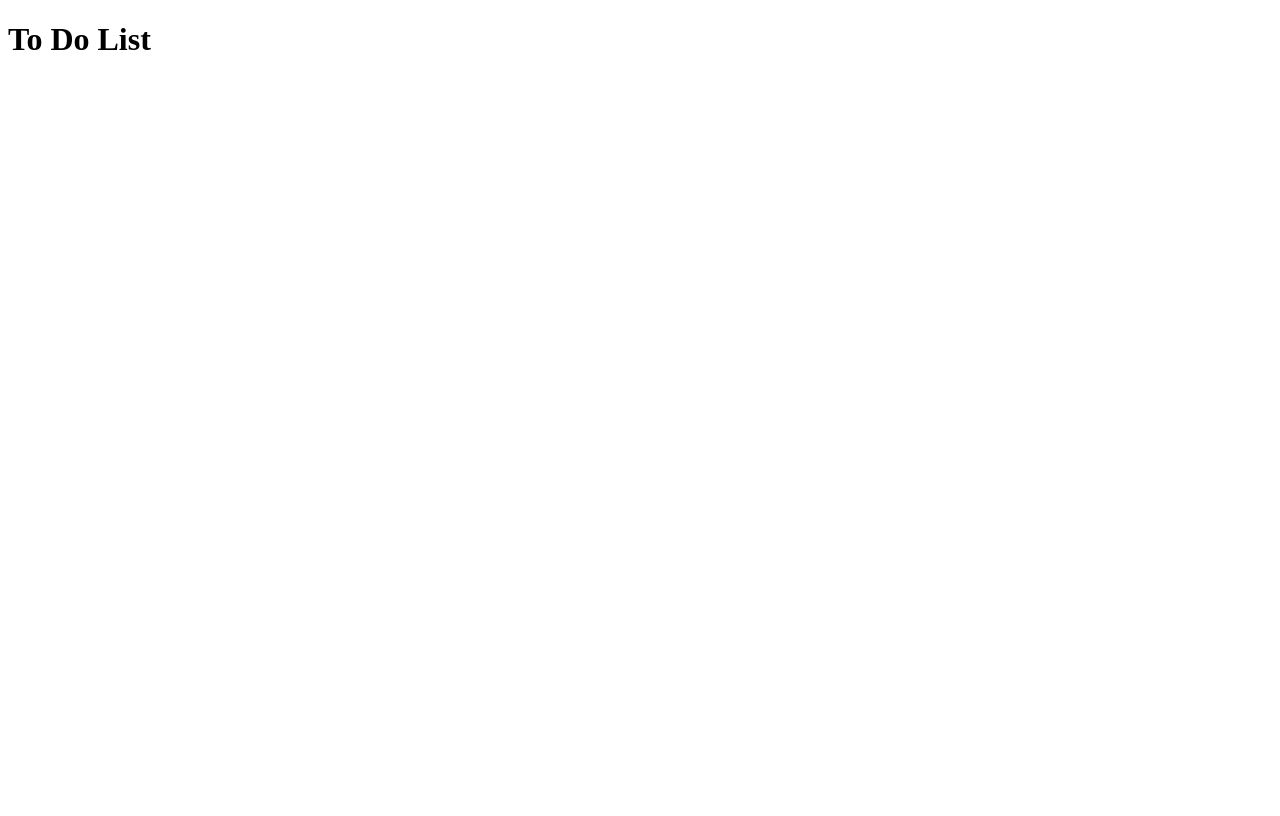
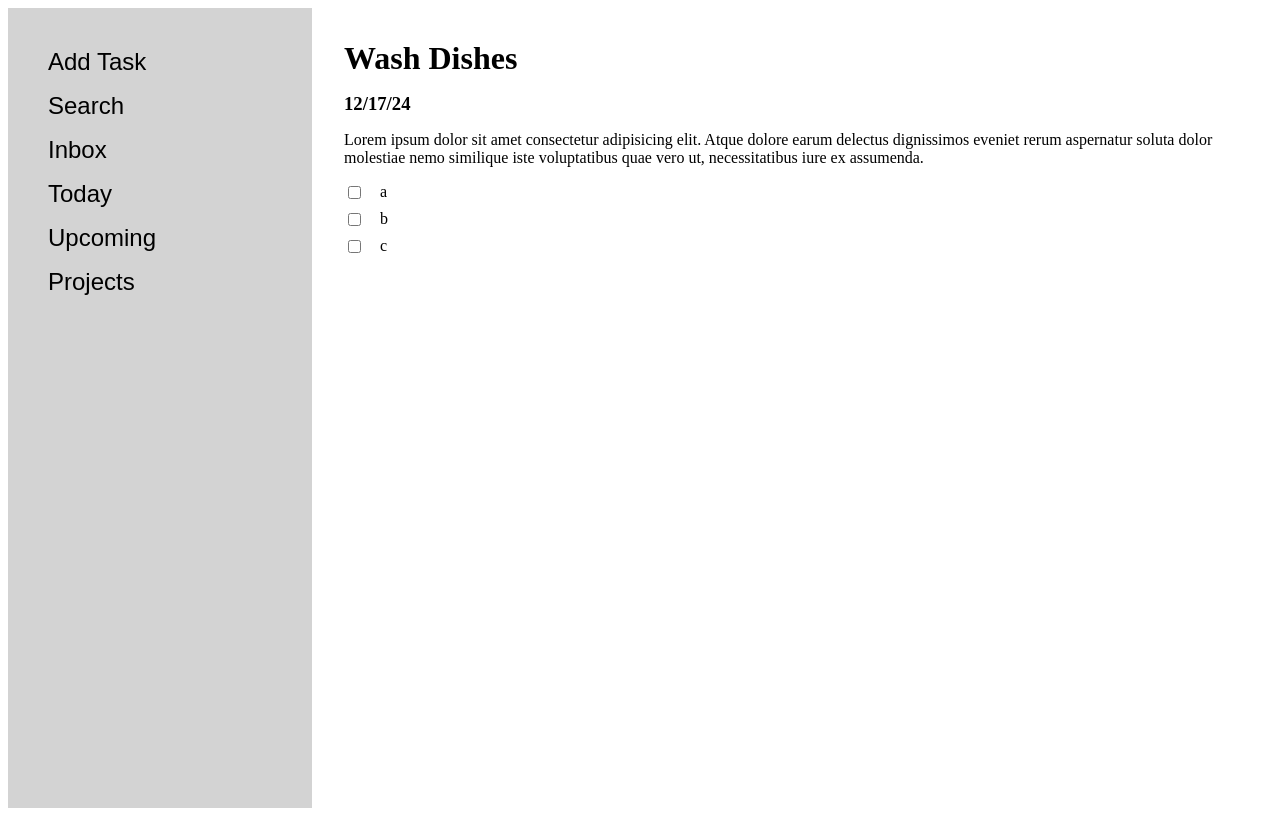
Before and after one commit to DaveyNavy/todo-list, a website built with webpack: page src/index.html in a window 1280 px wide. Built offline with nearby package versions, Linux system fonts and the light colour scheme.

Commit message:
Add display function to show todo list item

```diff
--- /dev/null
+++ b/src/display-todo.js
@@ -0,0 +1,43 @@
+export function displayToDo(todo) {
+    const container = document.querySelector(".content");
+
+    const div = document.createElement("div");
+    div.classList.add("todo-item");
+
+    const title = document.createElement("h1");
+    title.textContent = todo.getTitle();
+    title.classList.add("todo-item-title");
+    div.appendChild(title);
+
+    const dueDate = document.createElement("h3");
+    dueDate.textContent = todo.getDueDate();
+    div.appendChild(dueDate);
+
+    const description = document.createElement("p");
+    description.textContent = todo.getDescription();
+    div.appendChild(description);
+
+    const form = document.createElement("form");
+    todo.getChecklist().forEach((element, index) => {
+        const checklistDiv = document.createElement("div");
+        checklistDiv.classList.add("todo-item-checklist-item");
+
+        const label = document.createElement("label");
+        label.setAttribute("for", "item" + index);
+        label.textContent = element;
+
+        const input = document.createElement("input");
+        input.setAttribute("type", "checkbox");
+        input.setAttribute("name", "item" + index);
+
+        checklistDiv.appendChild(input);
+        checklistDiv.appendChild(label);
+
+        form.appendChild(checklistDiv);
+    });
+    form.classList.add("todo-item-checklist");
+    div.appendChild(form);
+
+
+    container.appendChild(div);
+}
--- a/src/index.html
+++ b/src/index.html
@@ -6,6 +6,17 @@
     <title>To-Do List</title>
 </head>
 <body>
-    <h1>To Do List</h1>
+    <nav>
+        <ul>
+            <li>Add Task</li>
+            <li>Search</li>
+            <li>Inbox</li>
+            <li>Today</li>
+            <li>Upcoming</li>
+            <li>Projects</li>
+        </ul>
+    </nav>
+    <div class="content">
+    </div>
 </body>
 </html>
--- a/src/index.js
+++ b/src/index.js
@@ -1,5 +1,8 @@
+import "./styles.css";
 import { ToDoItem } from "./todo-item.js";
+import { displayToDo } from "./display-todo.js";
 
-let myToDo = new ToDoItem("Wash Dishes", "Do it", "12/17/24", "High");
+let myToDo = new ToDoItem("Wash Dishes", "    Lorem ipsum dolor sit amet consectetur adipisicing elit. Atque dolore earum delectus dignissimos eveniet rerum aspernatur soluta dolor molestiae nemo similique iste voluptatibus quae vero ut, necessitatibus iure ex assumenda.", "12/17/24", "High", ['a', 'b', 'c']);
 
-console.log(myToDo);
+
+displayToDo(myToDo);
--- /dev/null
+++ b/src/styles.css
@@ -0,0 +1,65 @@
+* {
+    box-sizing: border-box;
+}
+
+h1, h2, h3, h4, h5, h6, p, ul, li {
+    margin: 0;
+    padding: 0;
+}
+
+body {
+    display: flex;
+}
+
+nav {
+    flex: 1;
+    padding: 2rem;
+    background-color: lightgray;
+    height: 100vh;
+}
+
+ul {
+    display: flex;
+    flex-direction: column;
+}
+
+li {
+    list-style-type: none;
+    font-size: 1.5rem;
+    font-family: Arial, Helvetica, sans-serif;
+    padding: 0.5rem;
+}
+
+li:hover {
+    background-color: black;
+}
+
+
+.content {
+    flex: 4
+}
+
+.todo-item {
+    padding: 2rem;
+    display: flex;
+    flex-direction: column;
+    gap: 1rem;
+}
+
+.todo-item-title {
+}
+
+.todo-item-description {
+
+}
+
+.todo-item-checklist {
+    display: flex;
+    flex-direction: column;
+    gap: 0.5rem;
+}
+
+.todo-item-checklist-item {
+    display: flex;
+    gap: 1rem;
+}
--- a/src/todo-item.js
+++ b/src/todo-item.js
@@ -3,12 +3,14 @@ export class ToDoItem {
     description;
     dueDate;
     priority;
+    checklist;
 
-    constructor(title, description, dueDate, priority) {
+    constructor(title, description, dueDate, priority, checklist) {
         this.title = title;
         this.description = description;
         this.dueDate = dueDate;
         this.priority = priority;
+        this.checklist = checklist;
     }
 
     getTitle() {
@@ -42,4 +44,12 @@ export class ToDoItem {
     setPriority(priority) {
         this.priority = priority;
     }
+
+    getChecklist() {
+        return this.checklist;
+    }
+
+    setChecklist(checklist) {
+        this.checklist = checklist;
+    }
 }
```
